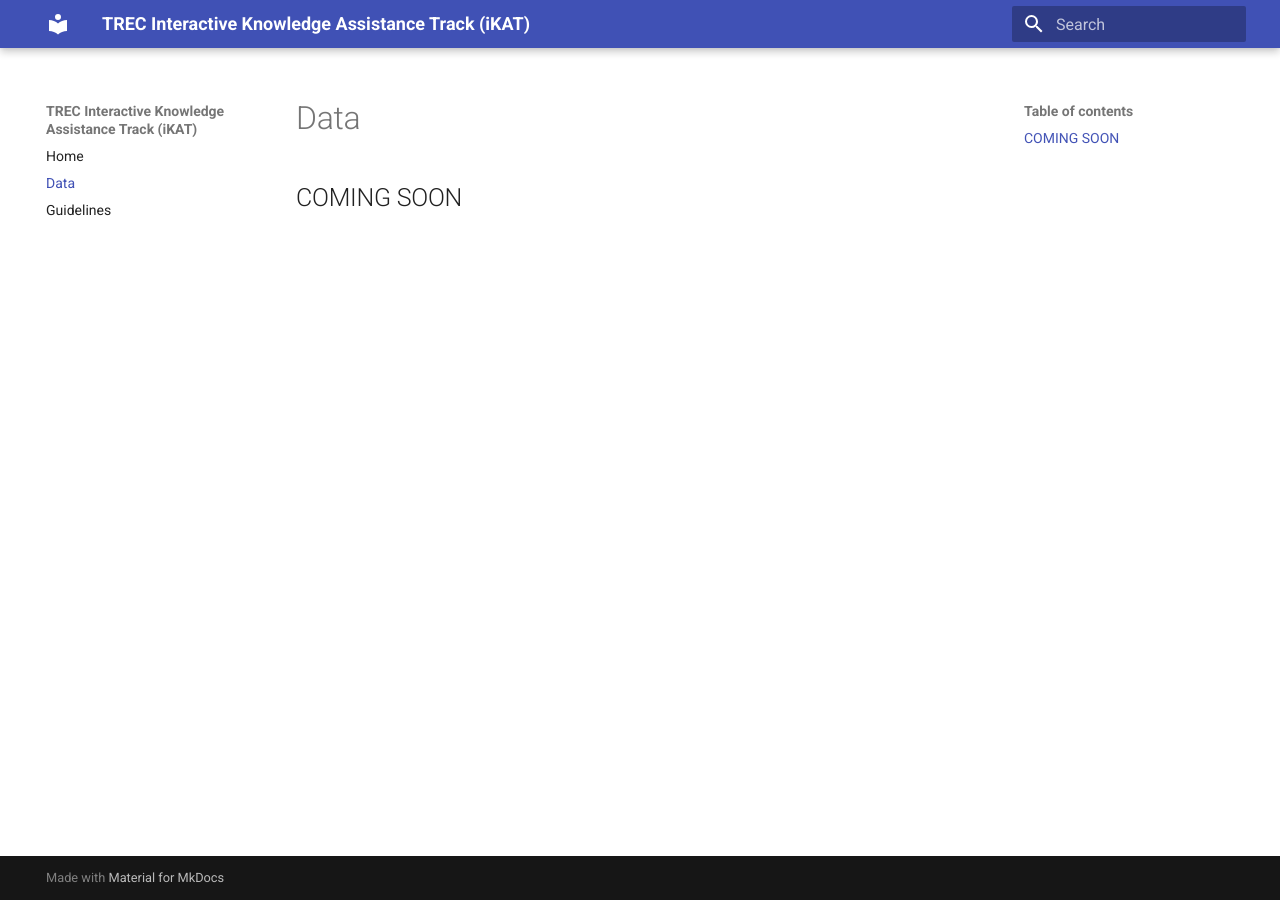
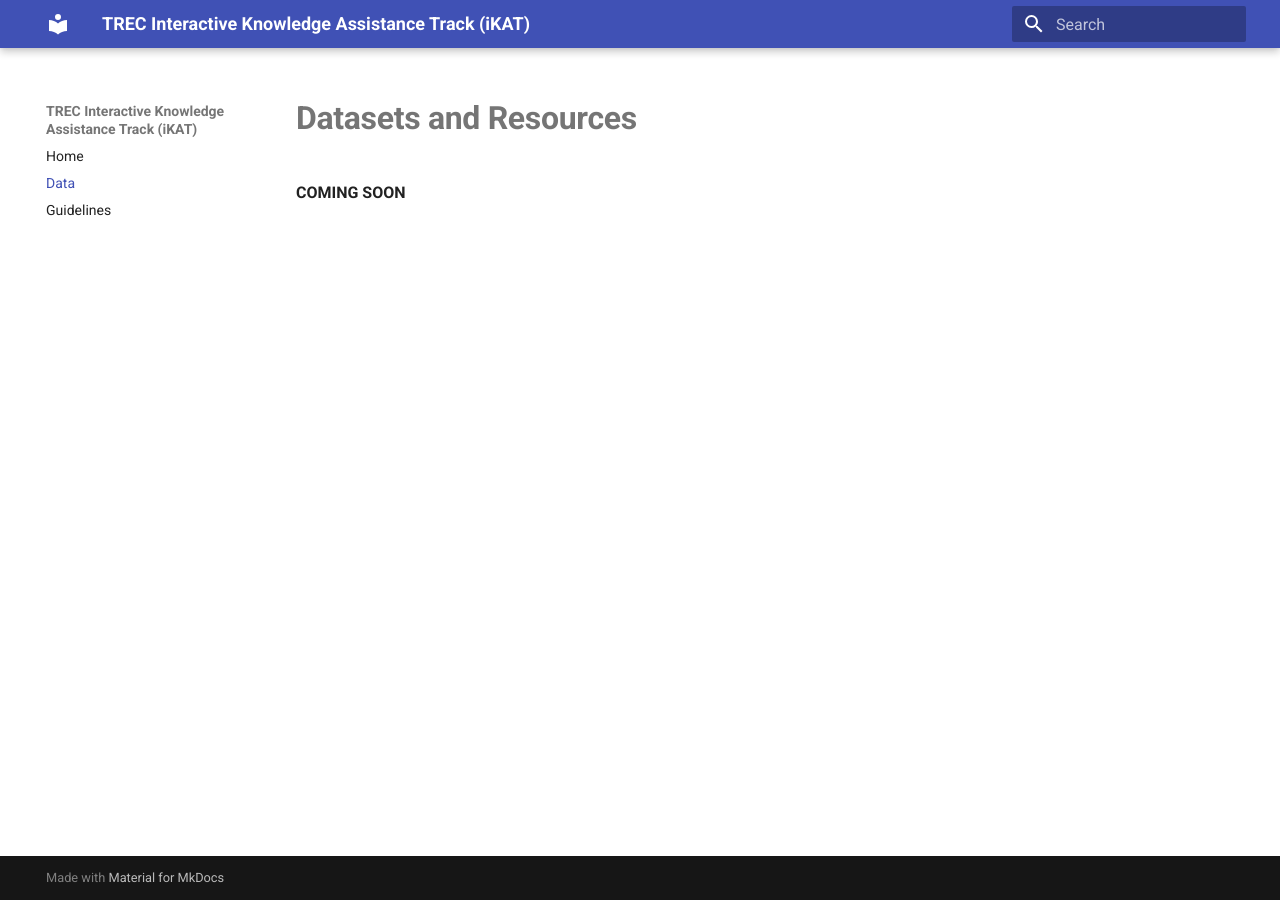
Before and after one commit to shubham526/trec-ikat-website, an MkDocs documentation site: the page built from docs/data.md, in a window 1280 px wide. Built offline with MkDocs 1.6.1 and Material for MkDocs 9.7.7, drawn with Linux system fonts in a browser that asks for light colours.

Commit message:
Hidden toc from sides of pages.

```diff
--- a/docs/data.md
+++ b/docs/data.md
@@ -1 +1,7 @@
-## COMING SOON
+---
+hide:
+  - toc
+---
+# **Datasets and Resources**
+
+**COMING SOON**
```
Also changed, not shown: docs/guidelines.md (+7 -1 lines).
